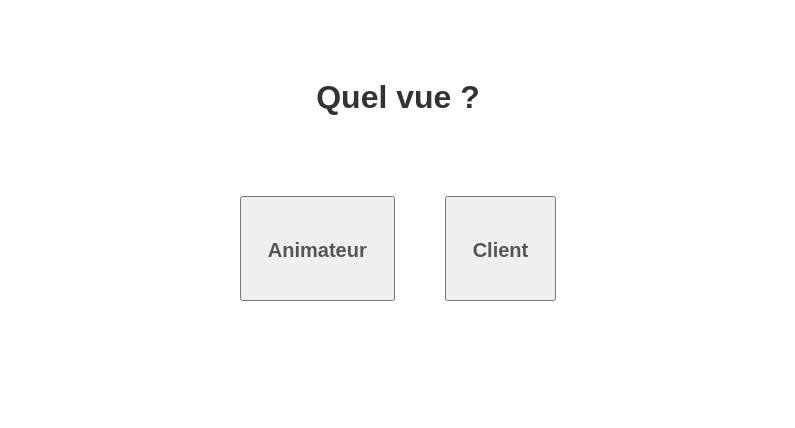
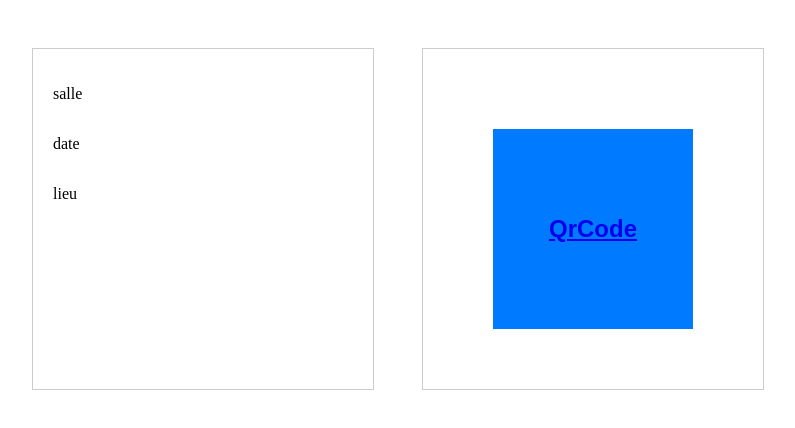
Before and after one commit to lyradix/karaoke, an Angular app: page /QrCode in a window 1280 px wide. Before the commit this address led to /. Shown: the top 428 px of the page, without its empty margins (242-1037 px from the left). Built offline with nearby package versions, Linux system fonts and the light colour scheme.

Commit message:
qr code page added

```diff
--- a/src/app/app.routes.ts
+++ b/src/app/app.routes.ts
@@ -1,9 +1,11 @@
 import { Routes } from '@angular/router';
 import { Home } from './home/home';
 import { SongDirectory } from './song-directory/song-directory';
+import { QrCode } from './qr-code/qr-code';
 
 export const routes: Routes = [
     { path: '', component: Home },
     { path: 'SongDirectory', component: SongDirectory },
+    {path: 'QrCode', component: QrCode},
     { path: '**', redirectTo: '' }
 ];
--- a/src/app/app.ts
+++ b/src/app/app.ts
@@ -2,10 +2,11 @@ import { Component, signal } from '@angular/core';
 import { RouterOutlet } from '@angular/router';
 
 import { SongDirectory } from './song-directory/song-directory';
+import { QrCode } from './qr-code/qr-code';
 
 @Component({
   selector: 'app-root',
-  imports: [RouterOutlet, SongDirectory],
+  imports: [RouterOutlet, SongDirectory, QrCode],
   templateUrl: './app.html',
   styleUrl: './app.scss'
 })
--- a/src/app/home/home.html
+++ b/src/app/home/home.html
@@ -17,7 +17,7 @@
 
 
    <button>
-    <h2><a routerLink="/SongDirectory">Client</a></h2>
+    <h2><a routerLink="/QrCode">Client</a></h2>
    </button>
 
 </div>
--- a/src/app/qr-code/qr-code.html
+++ b/src/app/qr-code/qr-code.html
@@ -1 +1,73 @@
-<p>qr-code works!</p>
+<!DOCTYPE html>
+<html lang="en">
+<head>
+    <meta charset="UTF-8">
+    <meta name="viewport" content="width=device-width, initial-scale=1.0">
+    <title>Document</title>
+</head>
+<body>
+
+        <div class="qrCodeContainer">
+            <div class="roomDetails">
+                <p class="room">salle</p>
+                <p class="date">date</p>
+                <p class="place">lieu</p>
+            </div>
+            <div class="qrCode">
+               <button class="qrcodeBtn">
+                <h2><a routerLink="/SongDirectory">QrCode</a></h2>
+               </button>
+            </div>
+
+        </div>
+
+    <style>
+    .body{
+      font-family: Arial, sans-serif;
+    text-align: center;
+    justify-content: center;
+    padding: 50px;
+    }
+    .qrCodeContainer {
+        display: flex;
+        flex-direction: row;
+        align-items: center;
+        justify-self: center;
+        margin-top: 3rem;
+        gap:3rem;
+    }
+
+    .roomDetails, .qrCode {
+        display: flex;
+        flex-direction: column;
+        align-items: flex-start;
+        border: 1px solid #ccc;
+        padding: 20px;
+        width: 300px;
+        height: 300px;
+    }
+
+    .qrCode {
+        align-items: center;
+        justify-content: center;
+    }
+
+    .qrcodeBtn {
+        background-color: #007BFF;
+        color: white;
+        border: none;
+        padding: 10px 20px;
+        text-align: center;
+        text-decoration: none;
+        display: inline-block;
+        font-size: 16px;
+        margin-top: 20px;
+        cursor: pointer;
+        height: 200px;
+        width: 200px;
+    }
+
+
+    </style>
+</body>
+</html>
--- a/src/app/qr-code/qr-code.ts
+++ b/src/app/qr-code/qr-code.ts
@@ -1,8 +1,9 @@
 import { Component } from '@angular/core';
+import { RouterLink } from '@angular/router';
 
 @Component({
   selector: 'app-qr-code',
-  imports: [],
+  imports: [RouterLink],
   templateUrl: './qr-code.html',
   styleUrl: './qr-code.scss',
 })
--- a/src/app/song-directory/song-directory.ts
+++ b/src/app/song-directory/song-directory.ts
@@ -1,8 +1,9 @@
 import { Component } from '@angular/core';
+import { RouterLink } from '@angular/router';
 
 @Component({
   selector: 'app-song-directory',
-  imports: [],
+   imports: [RouterLink],
   templateUrl: './song-directory.html',
   styleUrl: './song-directory.scss',
 })
```
